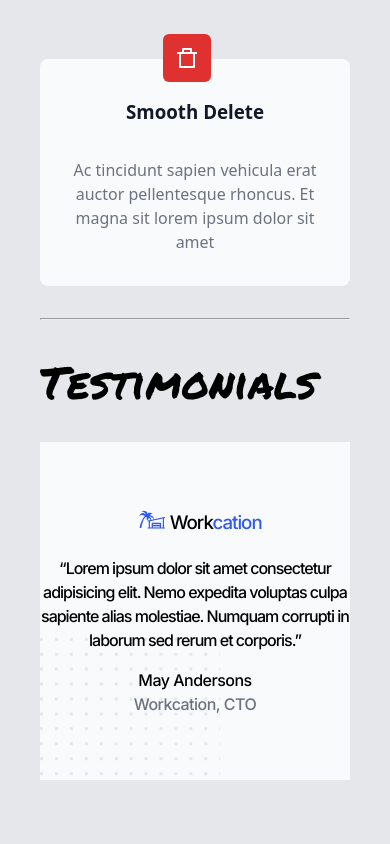
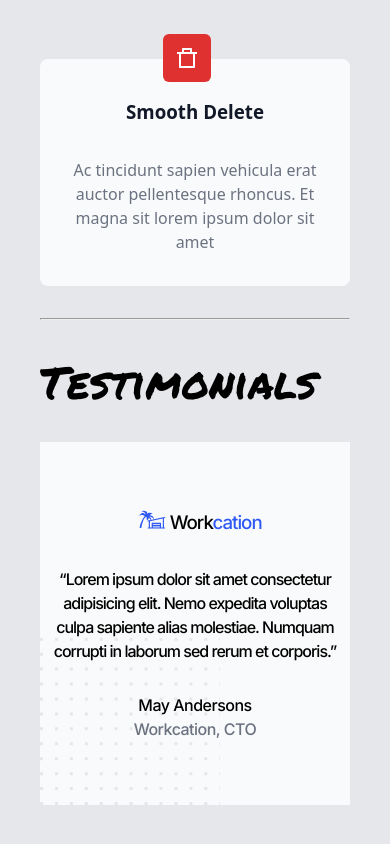
Before and after one commit to Petrasoderstrom1612/component-library, a React (Vite) app: page / in a window 390 px wide. Shown: the part 1661-2505 px from the top of the page. Built offline with nearby package versions, Linux system fonts and the light colour scheme.

Commit message:
responsiveness improved

```diff
--- a/src/index.css
+++ b/src/index.css
@@ -317,6 +317,10 @@ background-color: #e03131;
   letter-spacing: -1px;
 }
 
+.testimonial-p{
+  margin: 30px 10px;
+}
+
 .blue-color{
   color: #2E59F3;
 }
```
